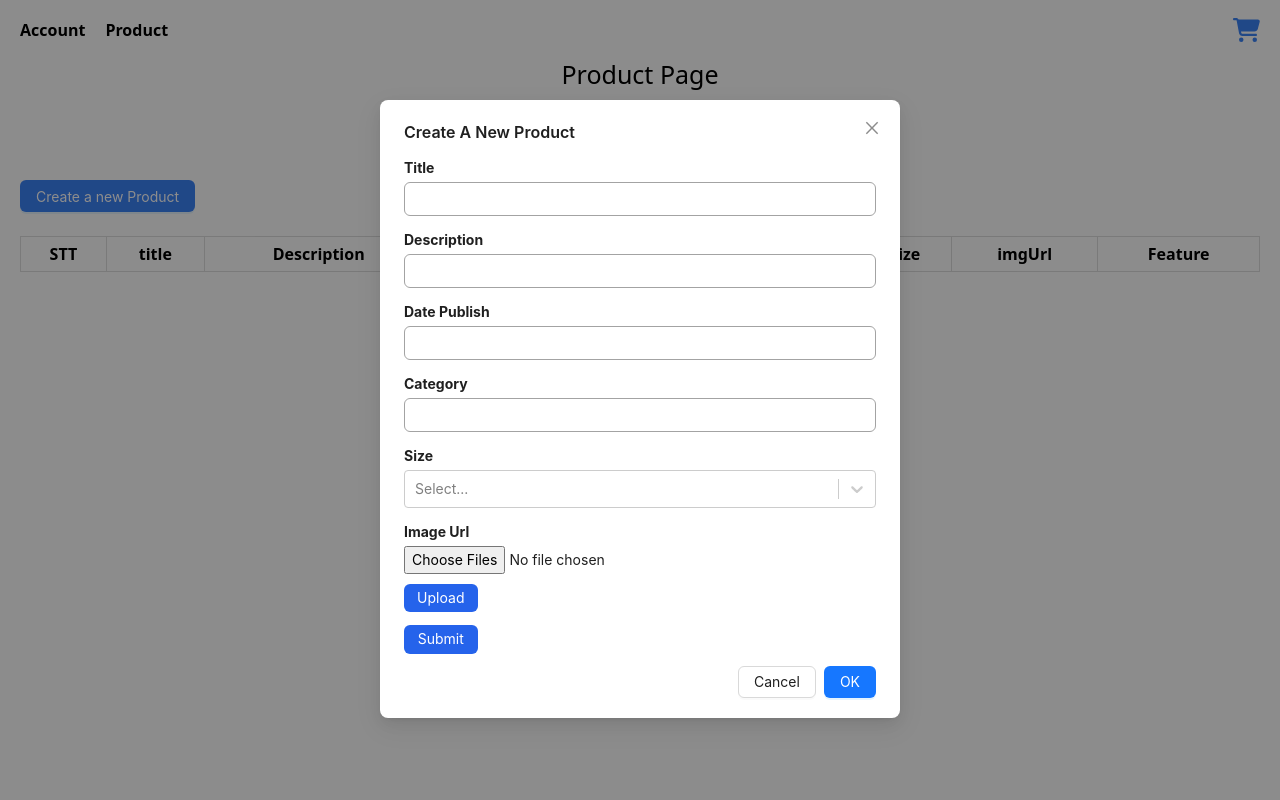
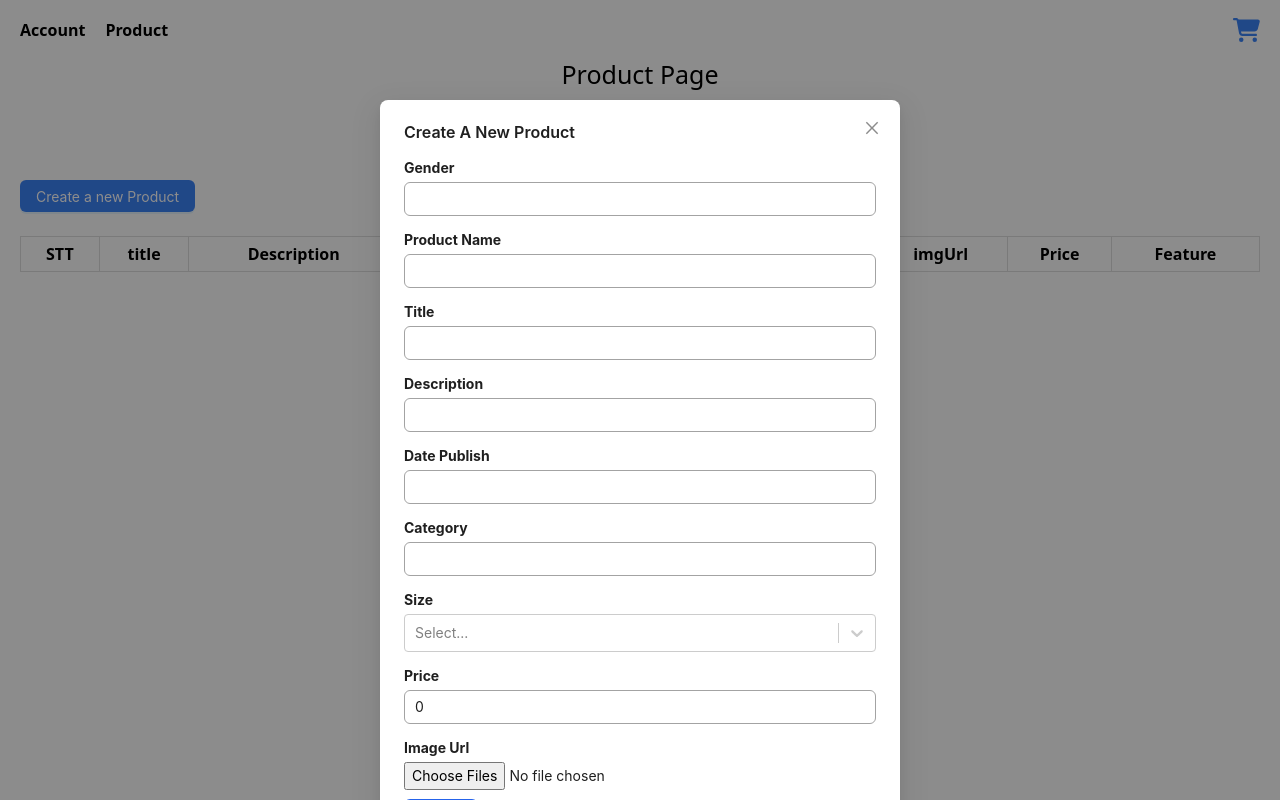
Before and after one commit to datnguyen5121/HaNoisEcommerceWFE, a React (Vite) app: page /admin/product in a window 1280 px wide. Both pictures are taken after typing "Sample" into the empty fields and a click on the button "Create a new Product". Built offline with nearby package versions, Linux system fonts and the light colour scheme.

Commit message:
updated main.tsx VanPB2 13:58 26/06/2023

```diff
--- a/src/components/ManageAccountPage/ManageAccountPage.tsx
+++ b/src/components/ManageAccountPage/ManageAccountPage.tsx
@@ -1,15 +1,12 @@
 import HeaderManageProduct from '../HeaderManageProduct/HeaderManageProduct'
 import styles from './ManageAccountPage.module.css'
-import { useAppDispatch } from '../../redux/store'
-import { Dispatch, useEffect, useState } from 'react'
-import { getAccounts, removeToManageAccount } from '../../redux/features/manageAccountSlice'
+import { useState } from 'react'
 import { Button, Modal } from 'antd'
 import { ErrorMessage, Field, Formik } from 'formik'
 import { useLocation } from 'react-router-dom'
 import { initialValues } from '../../type/initialValues'
 import { AccountValues } from '../../type/AccountValues'
 import { validationSchemaAccount } from '../../type/validationSchemaAccount'
-import ColumnGroup from 'antd/es/table/ColumnGroup'
 
 const ManageAccountPage = () => {
     const [isModalOpen, setIsModalOpen] = useState(false)
--- a/src/components/ManageProduct/ManageProductPage.tsx
+++ b/src/components/ManageProduct/ManageProductPage.tsx
@@ -1,8 +1,6 @@
 import HeaderManageProduct from '../HeaderManageProduct/HeaderManageProduct'
 import styles from './ManageProductPage.module.css'
-import { useAppDispatch } from '../../redux/store'
-import { useEffect, useState } from 'react'
-import { getProducts, removeToManageProduct } from '../../redux/features/manageProductSlice'
+import { useState } from 'react'
 import { Button, Modal } from 'antd'
 import { ProductValues } from '../../type/ProductValues'
 import { ErrorMessage, Field, Formik, Form, FormikProps } from 'formik'
@@ -11,7 +9,8 @@ import { initialValues } from '../../type/initialValues'
 import { validationSchemaProduct } from '../../type/validationSchemaProduct'
 import Select from 'react-select'
 import makeAnimated from 'react-select/animated'
-import { createNewProduct } from '../../services/productService'
+import axios from 'axios'
+
 const animatedComponents = makeAnimated()
 
 const multipleSize = [
@@ -64,9 +63,30 @@ const ManageProductPage = () => {
 
     console.log(size)
 
-    const handleSubmit = async (values: ProductValues) => {
-        const newProduct = await createNewProduct(values)
-        console.log('newProduct === ', newProduct)
+    const handleSubmit = async (values: any) => {
+        console.log(values)
+        const formData = new FormData()
+
+        if (values.imgUrl !== null) {
+            for (let i = 0; i < values.imgUrl.length; i++) {
+                formData.append(`imgUrl${i}`, values.imgUrl[i])
+            }
+        }
+        formData.append('gender', values.gender)
+        formData.append('productName', values.productName)
+        formData.append('title', values.title)
+        formData.append('description', values.description)
+        formData.append('datePublish', values.datePublish)
+        formData.append('category', values.category)
+        formData.append('size', values.size)
+        formData.append('imgUrl', values.imgUrl)
+        formData.append('price', values.price)
+        try {
+            const response = await axios.post('/create-new-product', formData)
+            console.log(response.data)
+        } catch (error) {
+            console.log(error)
+        }
     }
 
     return (
@@ -96,6 +116,32 @@ const ManageProductPage = () => {
                             {(formik) => (
                                 <div>
                                     <Form onSubmit={formik.handleSubmit}>
+                                        <div className={`my-[0.8rem] grid`}>
+                                            <label htmlFor='gender' className='mb-[0.2rem] font-[700]'>
+                                                Gender
+                                            </label>
+                                            <Field
+                                                as='input'
+                                                name='gender'
+                                                className={`border-neutral-400 border-solid border-x-[1px] border-y-[1px]  px-[10px] py-[5px] rounded-md`}
+                                            />
+                                            <ErrorMessage className={`${styles.error}`} name='gender' component='div' />
+                                        </div>
+                                        <div className={`my-[0.8rem] grid`}>
+                                            <label htmlFor='productName' className='mb-[0.2rem] font-[700]'>
+                                                Product Name
+                                            </label>
+                                            <Field
+                                                as='input'
+                                                name='productName'
+                                                className={`border-neutral-400 border-solid border-x-[1px] border-y-[1px]  px-[10px] py-[5px] rounded-md`}
+                                            />
+                                            <ErrorMessage
+                                                className={`${styles.error}`}
+                                                name='productName'
+                                                component='div'
+                                            />
+                                        </div>
                                         <div className={`my-[0.8rem] grid`}>
                                             <label htmlFor='title' className='mb-[0.2rem] font-[700]'>
                                                 Title
@@ -171,6 +217,17 @@ const ManageProductPage = () => {
                                             <ErrorMessage className={`${styles.error}`} name='size' component='div' />
                                         </div>
                                         <div className={`my-[0.8rem] grid`}>
+                                            <label htmlFor='price' className='mb-[0.2rem] font-[700]'>
+                                                Price
+                                            </label>
+                                            <Field
+                                                as='input'
+                                                name='price'
+                                                className={`border-neutral-400 border-solid border-x-[1px] border-y-[1px]  px-[10px] py-[5px] rounded-md`}
+                                            />
+                                            <ErrorMessage className={`${styles.error}`} name='price' component='div' />
+                                        </div>
+                                        <div className={`my-[0.8rem] grid`}>
                                             <label htmlFor='imgUrl' className='mb-[0.2rem] font-[700]'>
                                                 Image Url
                                             </label>
@@ -179,6 +236,7 @@ const ManageProductPage = () => {
                                                 type='file'
                                                 id='imageInput'
                                                 name='imgUrl'
+                                                accept='image/png, image/jpg, image/jpeg'
                                                 onChange={(event) => {
                                                     formik.setFieldValue('imgUrl', event.currentTarget.files)
                                                 }}
@@ -216,7 +274,7 @@ const ManageProductPage = () => {
                             <th>Category</th>
                             <th>Size</th>
                             <th>imgUrl</th>
-                            {/* <th>Price</th> */}
+                            <th>Price</th>
                             <th>Feature</th>
                         </tr>
                     </thead>
--- a/src/main.tsx
+++ b/src/main.tsx
@@ -5,6 +5,7 @@ import './index.css'
 import { Provider } from 'react-redux'
 import { store, persistor } from './redux/store'
 import { PersistGate } from 'redux-persist/integration/react'
+import 'react-toastify/dist/ReactToastify.css'
 import axios from 'axios'
 axios.defaults.baseURL = 'http://localhost:8080/api'
 
--- a/src/pages/FrontEnd/Cart/Cart.tsx
+++ b/src/pages/FrontEnd/Cart/Cart.tsx
@@ -10,6 +10,7 @@ import {
 } from '../../../redux/features/cartSlice'
 function Cart() {
     const cart = useSelector((state: RootState) => state.cart)
+    console.log('cart items == ', cart.items)
     const dispatch = useAppDispatch()
     let totalPrice = 0
     cart.items.length > 0
--- a/src/redux/features/cartSlice.ts
+++ b/src/redux/features/cartSlice.ts
@@ -8,6 +8,7 @@ interface CartState {
 const initialState: CartState = {
     items: products
 }
+
 const cartSlice = createSlice({
     name: 'cart',
     initialState,
--- a/src/services/productService.tsx
+++ b/src/services/productService.tsx
@@ -7,7 +7,7 @@ interface newProduct {
     datePublish: string
     category: string[]
     size: string[]
-    imgUrl: {}
+    imgUrl: FileList | null
     price: number
 }
 const createNewProduct = (product: newProduct) => axios.post('/api/create-new-product', product)
--- a/src/type/ProductValues.ts
+++ b/src/type/ProductValues.ts
@@ -1,11 +1,11 @@
 export interface ProductValues {
-    tagName: string
-    productTag: string
+    gender: string
+    productName: string
     title: string
     description: string
     datePublish: string
     category: string[]
     size: string[]
-    imgUrl: {}
+    imgUrl: FileList | null
     price: number
 }
--- a/src/type/initialValues.ts
+++ b/src/type/initialValues.ts
@@ -1,11 +1,12 @@
 import { ProductValues } from './ProductValues'
 export const initialValues: ProductValues = {
-    _id: '',
+    gender: '',
+    productName: '',
     title: '',
     description: '',
     datePublish: '',
     category: [],
     size: ['37', '38', '39', '40', '41', '42', '43', '44'],
-    imgUrl: {}
-    // price: 0
+    imgUrl: null,
+    price: 0
 }
--- a/src/type/validationSchemaProduct.ts
+++ b/src/type/validationSchemaProduct.ts
@@ -1,9 +1,12 @@
 import * as Yup from 'yup'
 export const validationSchemaProduct = Yup.object({
+    gender: Yup.string().required('Gender is required'),
+    productName: Yup.string().required('Product name is required'),
     title: Yup.string().required('Title is required'),
     description: Yup.string().required('Description is required'),
     datePublish: Yup.string().required('Date published is required'),
     category: Yup.string().required('Category is required'),
     size: Yup.array().min(1, 'Please select at least one size').required('Please select at least one size'),
-    imgUrl: Yup.string().required('Image is required')
+    imgUrl: Yup.string().required('Image is required'),
+    price: Yup.number().required('Price is required')
 })
```
Also changed, not shown: src/redux/features/manageAccountSlice.ts (deleted, +0 -48 lines).
